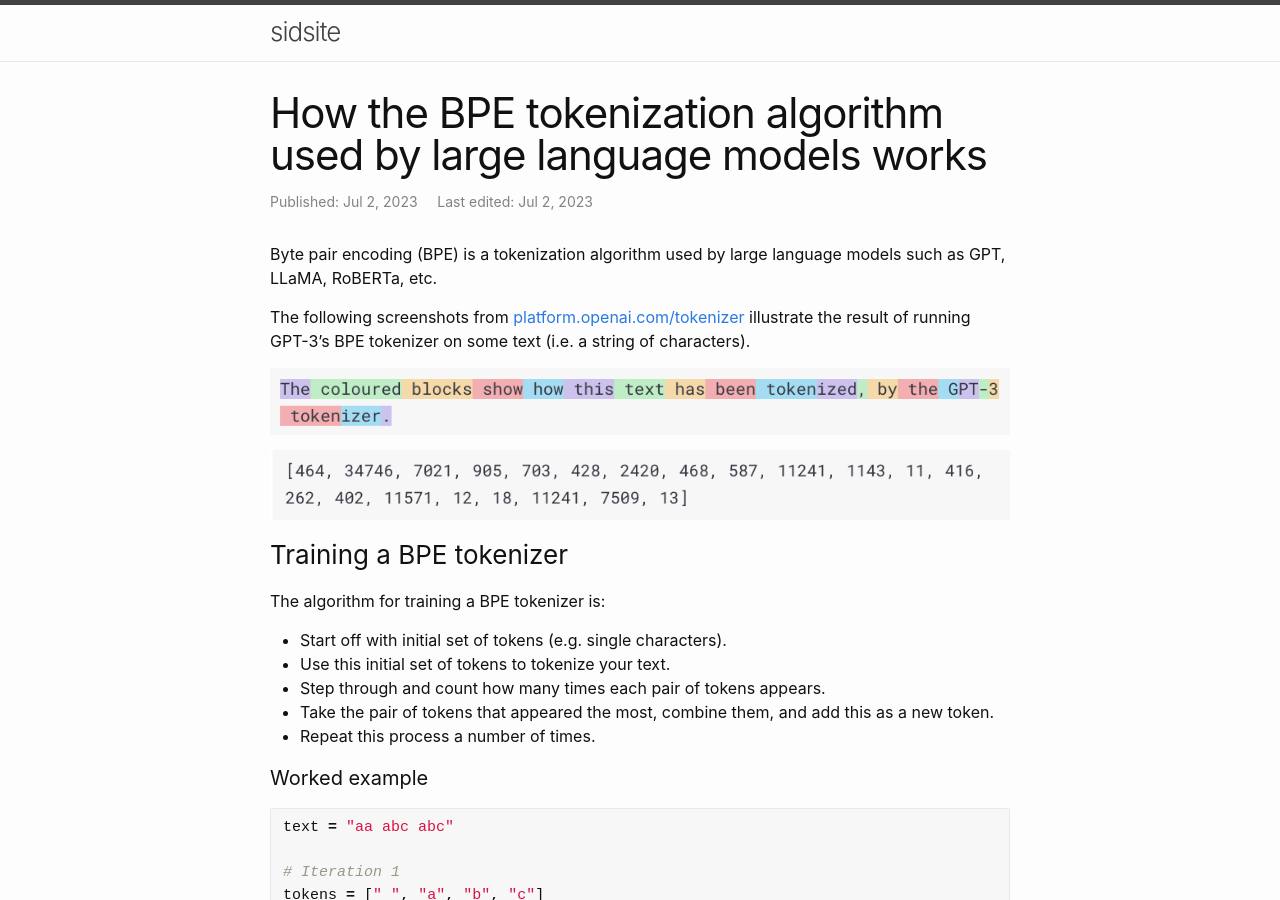
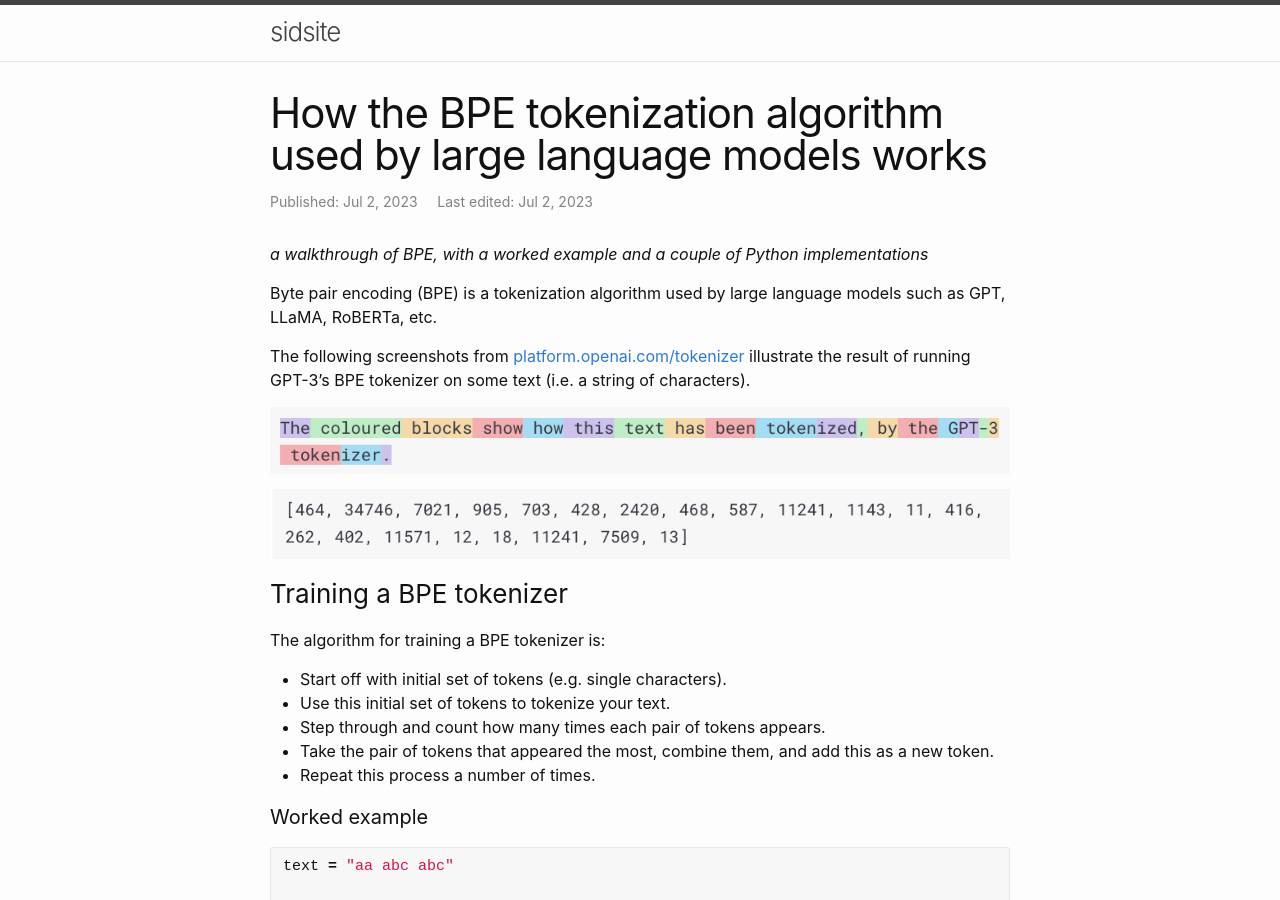
Before and after one commit to sradc/sradc.github.io, a Jekyll site: the page built from _posts/2023-07-02-bpe.md, in a window 1280 px wide and 900 px high. Built offline with Jekyll 4.4.1, drawn with Linux system fonts in a browser that asks for light colours; comment, search, counter and statistics services are not loaded.

Commit message:
added summary to top

```diff
--- a/_posts/2023-07-02-bpe.md
+++ b/_posts/2023-07-02-bpe.md
@@ -6,6 +6,8 @@ date_edited: 2023-07-02 00:00:00 +0000
 categories:
 comments: true
 ---
+
+*a walkthrough of BPE, with a worked example and a couple of Python implementations*
 
 Byte pair encoding (BPE) is a tokenization algorithm used by large language models such as GPT, LLaMA, RoBERTa, etc.
 
```
